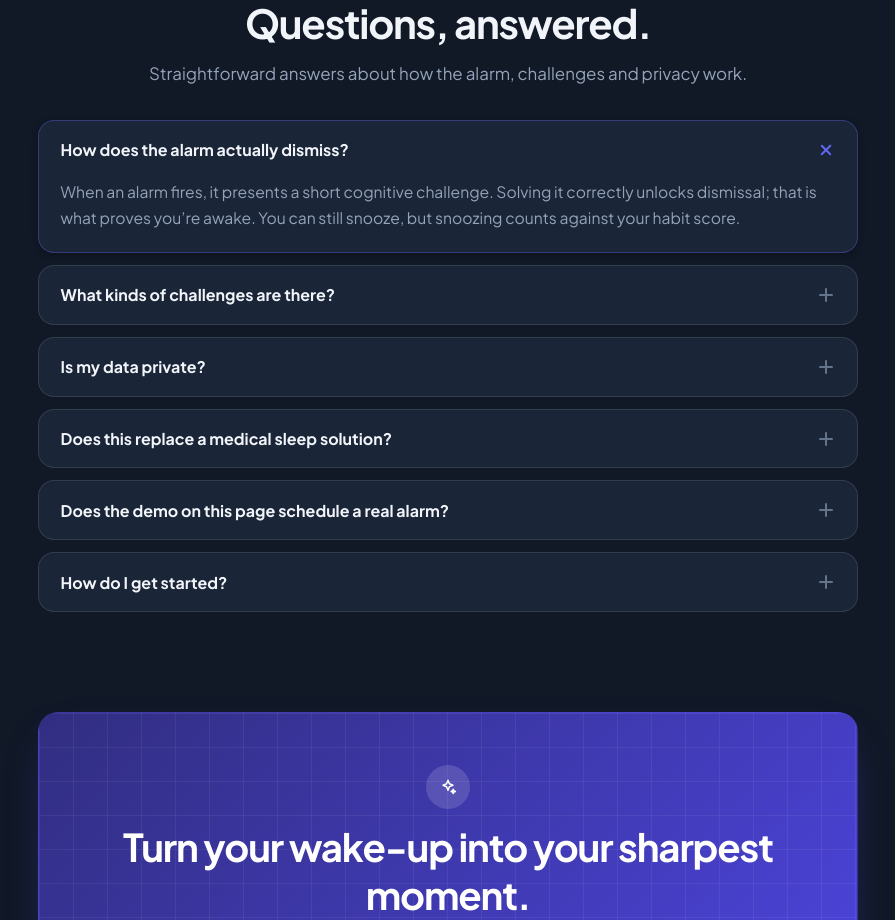
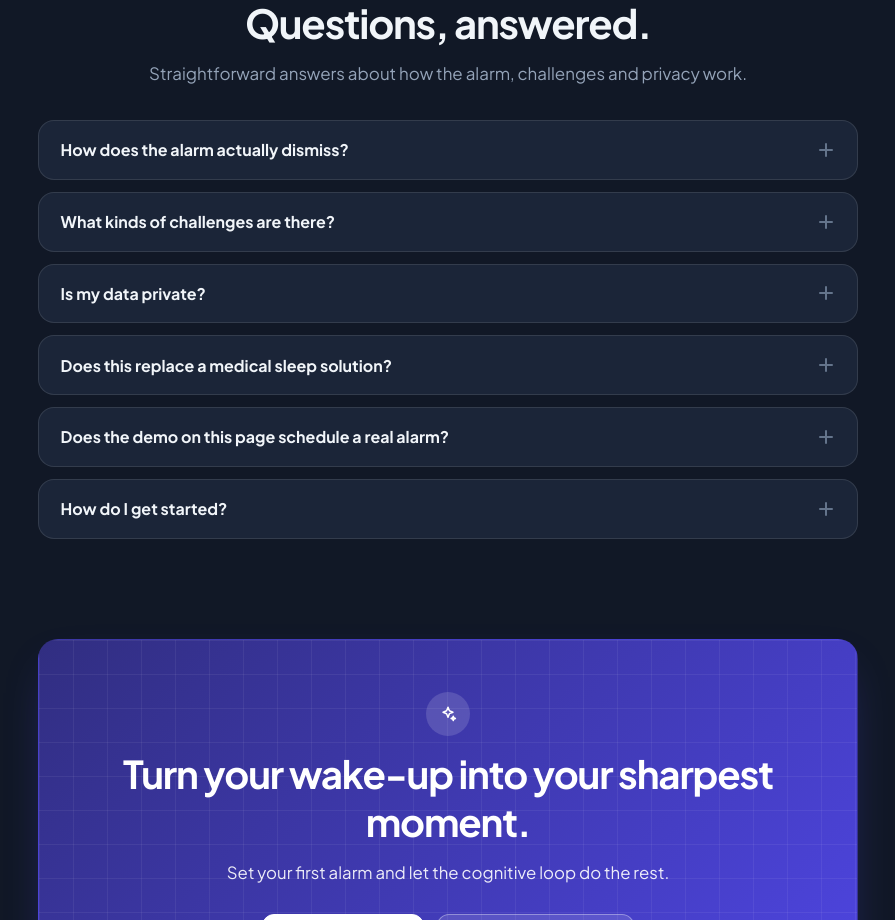
Before and after one commit to springboardmentor3010s/Intelligent-Alarm-Platform, a React (Vite) app in the folder web/: page / in a window 1280 px wide. Shown: the part 5380-6300 px from the top of the page, without its empty margins (192-1087 px from the left). Built offline with nearby package versions, Linux system fonts and the light colour scheme.

Commit message:
fix: FAQ accordion starts fully closed, no default-open item

```diff
--- a/web/src/components/landing/Faq.jsx
+++ b/web/src/components/landing/Faq.jsx
@@ -8,7 +8,7 @@ import { LandingSection } from './primitives';
  * rotates 45° into an ✕ when open. One item is open at a time.
  */
 export default function Faq() {
-  const [openIndex, setOpenIndex] = useState(0);
+  const [openIndex, setOpenIndex] = useState(null);
 
   return (
     <LandingSection
```
Also changed, not shown: 1 other file (tests, documents, lock files or other folders).
